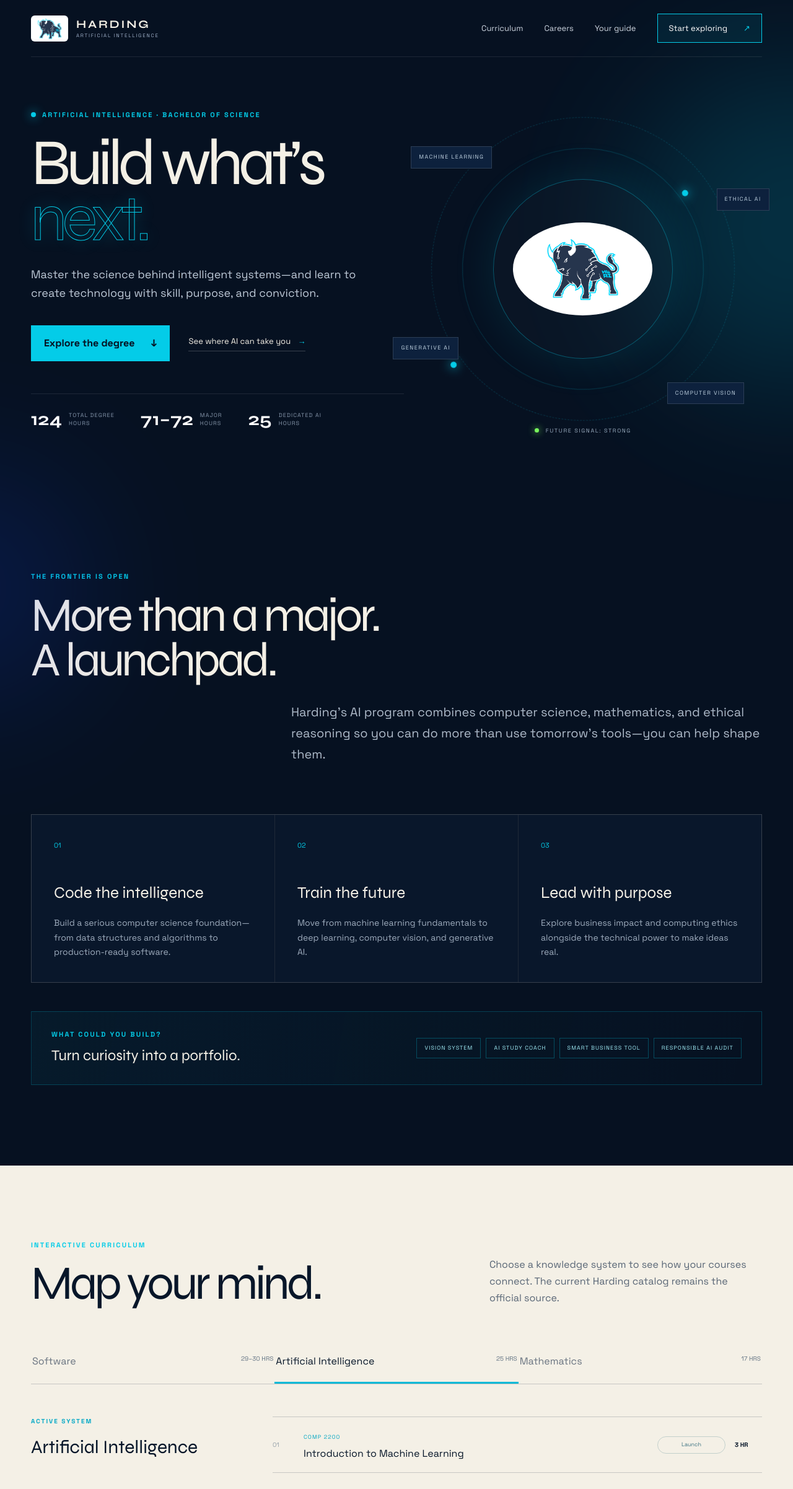
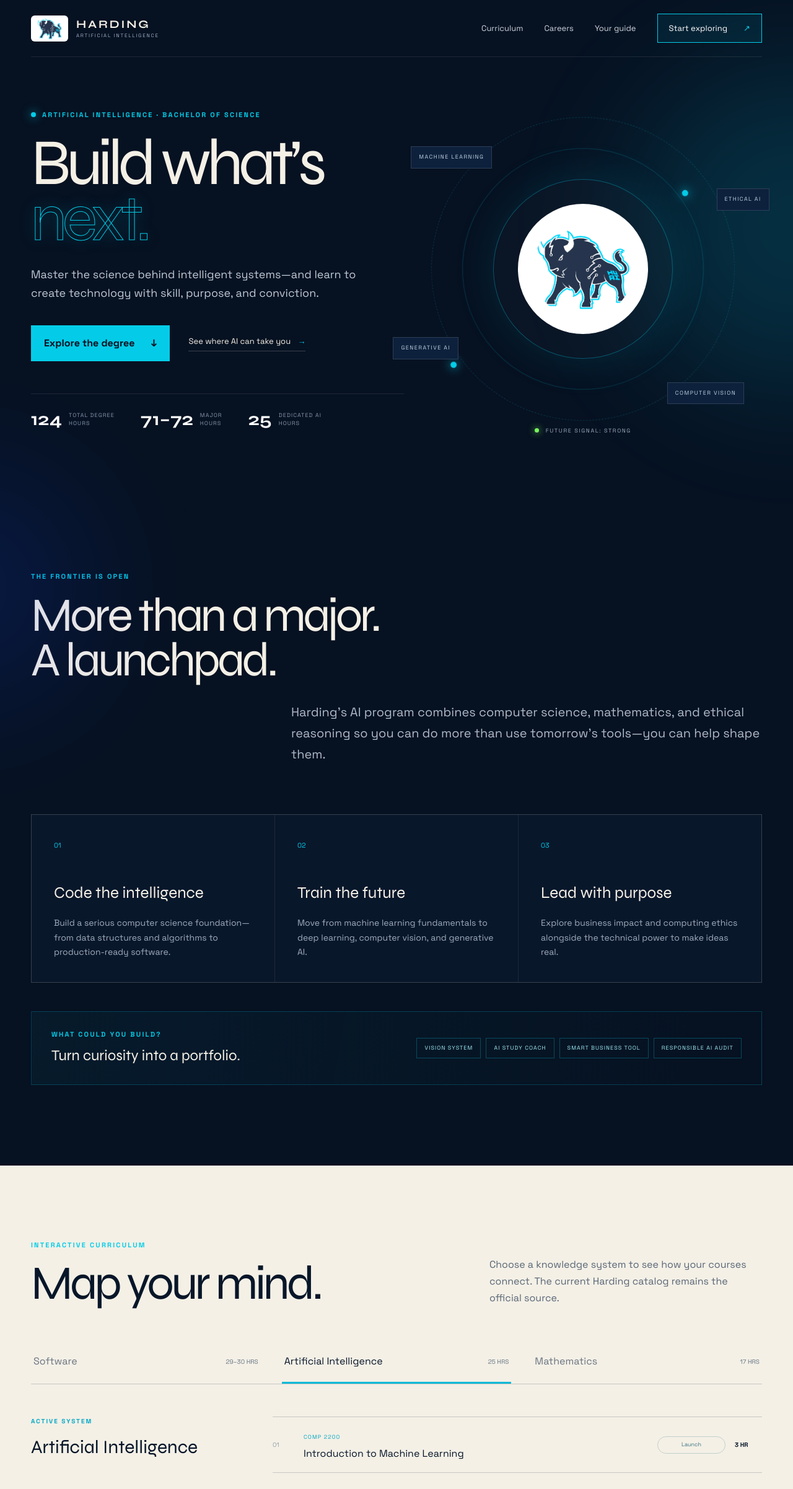
Before and after one commit to HogRed/harding-ai-frontier, a Next.js app: page / in a window 1280 px wide. Shown: the top 2403 px of the page at 62% size. Built offline with nearby package versions, Linux system fonts and the light colour scheme.

Commit message:
Polish curriculum tabs and Bison nucleus

```diff
--- a/app/globals.css
+++ b/app/globals.css
@@ -41,7 +41,7 @@ h1 em { font-style:normal;color:transparent;-webkit-text-stroke:1px var(--cyan);
 .proof span { font-size:9px;line-height:1.4;letter-spacing:.12em;color:#8797ab;text-transform:uppercase; }
 .hero-visual { min-height:520px;position:relative;display:grid;place-items:center; }
 .core { width:290px;height:290px;border-radius:50%;display:grid;place-items:center;background:#ffffff05;border:1px solid #04cce859;box-shadow:0 0 70px #04cce81e;z-index:3; }
-.core img { width:225px;height:150px;object-fit:contain;background:white;border-radius:50%;padding:12px; }
+.core img { width:210px;height:210px;aspect-ratio:1 / 1;object-fit:contain;background:white;border-radius:50%;padding:24px; }
 .orbit { position:absolute;border:1px solid #04cce834;border-radius:50%;animation:spin 22s linear infinite; }
 .orbit:after { content:"";position:absolute;width:10px;height:10px;background:var(--cyan);border-radius:50%;top:19%;left:5%;box-shadow:0 0 16px var(--cyan); }
 .orbit-a { width:390px;height:390px; }
@@ -69,10 +69,10 @@ h1 em { font-style:normal;color:transparent;-webkit-text-stroke:1px var(--cyan);
 .section-head { display:flex;justify-content:space-between;align-items:end;gap:40px;margin-bottom:56px; }
 .section-head h2 { margin-bottom:0; }
 .section-head>p { max-width:440px;color:#596676;line-height:1.7; }
-.tabs { display:grid;grid-template-columns:repeat(3,1fr);border-bottom:1px solid #14223933; }
-.tabs button { border:0;background:transparent;padding:21px 2px;text-align:left;color:#6a7481;border-bottom:3px solid transparent;cursor:pointer;display:flex;justify-content:space-between; }
+.tabs { display:grid;grid-template-columns:repeat(3,minmax(0,1fr));column-gap:34px;border-bottom:1px solid #14223933; }
+.tabs button { min-width:0;border:0;background:transparent;padding:21px 4px;text-align:left;color:#6a7481;border-bottom:3px solid transparent;cursor:pointer;display:grid;grid-template-columns:minmax(0,1fr) auto;gap:18px;align-items:center; }
 .tabs button[aria-selected="true"] { color:#071629;border-color:#00b9d7; }
-.tabs button span { font-size:10px;color:#657585; }
+.tabs button span { font-size:10px;color:#657585;white-space:nowrap;justify-self:end; }
 .course-panel { display:grid;grid-template-columns:320px 1fr;gap:70px;padding-top:52px; }
 .track-summary>p:first-child,.career-detail>p { color:#00a8c6;font-size:10px;letter-spacing:.2em;font-weight:bold; }
 .track-summary h3 { font-size:30px;margin:12px 0 40px; }
```
